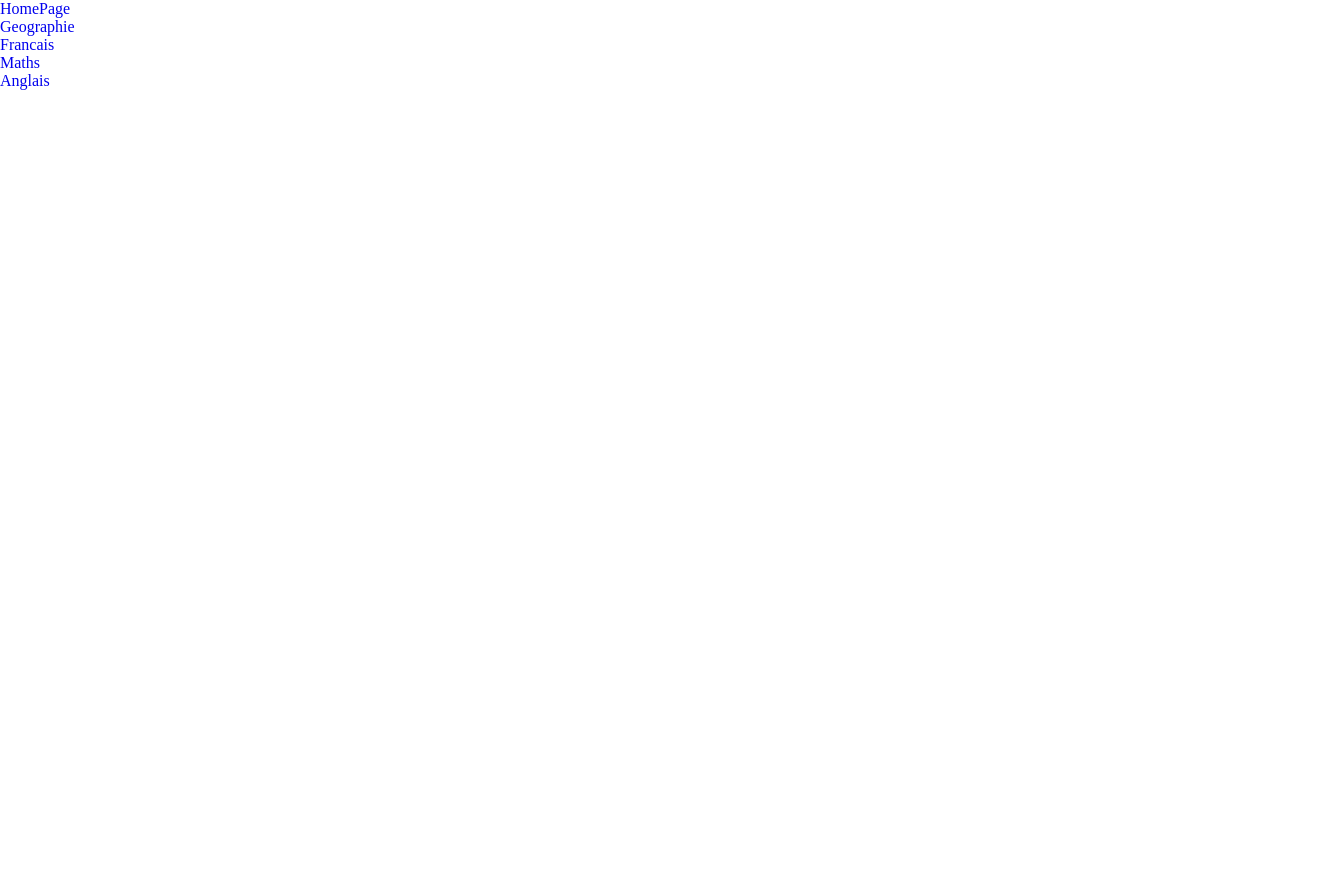
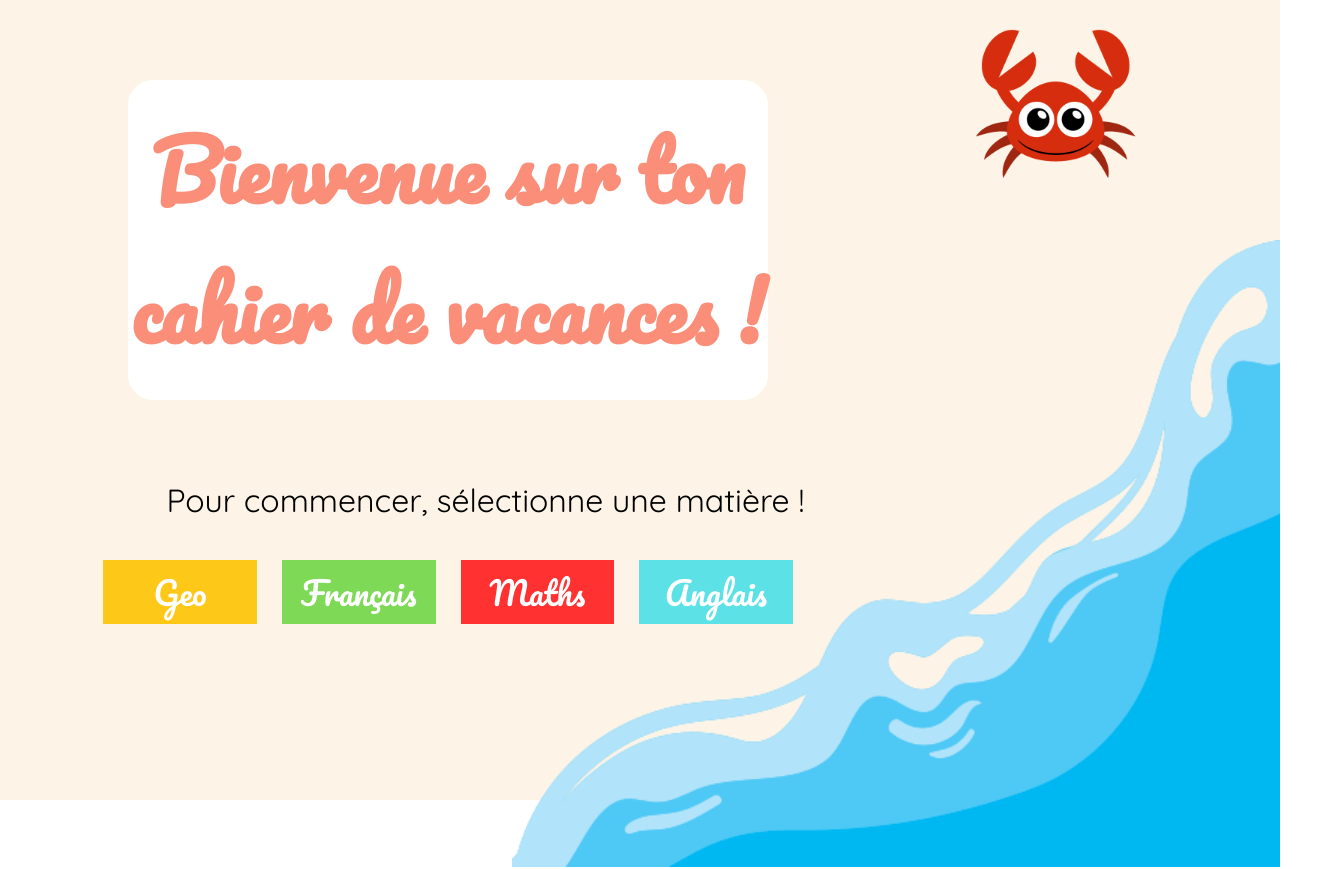
Before and after one commit to MathieuMrt/Mon-cahier-de-vacances, a React (Vite) app: page / in a window 1280 px wide. Shown: the top 869 px of the page, 1344 px wide, since content can reach past the window. Before the commit the page ends 800 px from the top, so only its background shows below. Built offline with nearby package versions, Linux system fonts and the light colour scheme.

Commit message:
Home Page Terminée CV1

```diff
--- a/src/components/HomePage/HomePage.jsx
+++ b/src/components/HomePage/HomePage.jsx
@@ -1,12 +1,20 @@
-import React from 'react';
-import NavBar from './NavBar';
+import React from "react";
+import NavBar from "./NavBar";
+import vague from "../../assets/images/vague.webp";
+import crabe from "../../assets/images/crabe.png";
 
 const HomePage = () => {
-    return (
-        <div className = "home">
-            <NavBar/>
-        </div>
-    );
+  return (
+    <div className="home">
+      <div className="titre">
+        <h1>Bienvenue sur ton cahier de vacances !</h1>
+      </div>
+      <p className="start-texte">Pour commencer, sélectionne une matière !</p>
+      <NavBar />
+      <img className="image-vague" src={vague} alt="vague" />
+      <img className="image-crabe" src={crabe} alt="crabe" />
+    </div>
+  );
 };
 
 export default HomePage;
--- a/src/components/HomePage/HomePage.scss
+++ b/src/components/HomePage/HomePage.scss
@@ -1,3 +1,97 @@
 .home {
+  background-color: $backGroundColor;
+  width: 100vw;
+  height: 100vh;
 
+  .titre {
+    position: absolute;
+    font-family: $titleFont;
+    color: $titleColor;
+    display: flex;
+    align-items: center;
+    text-align: center;
+    font-size: 2.5rem;
+    background-color: white;
+    border-radius: 25px;
+    width: 50%;
+    height: 40%;
+    left: 10%;
+    top: 10%;
+  }
+
+  .start-texte {
+    position: absolute;
+    font-family: $textFont;
+    font-size: 2rem;
+    left: 13%;
+    top: 60%;
+  }
+
+  .navbar {
+    position: absolute;
+    width: 100%;
+    height: 100%;
+    font-family: $titleFont;
+    font-size: 2em;
+    left: 5%;
+    top: 70%;
+  }
+
+  a {
+    color: white;
+  }
+
+  .navbar-button {
+    display: flex;
+    justify-content: center;
+    width: 60%;
+    height: 8%;
+    gap: 25px;
+  }
+
+  .geographie {
+    display: flex;
+    justify-content: center;
+    align-items: center;
+    width: 20%;
+    background-color: $geoColor;
+  }
+
+  .français {
+    display: flex;
+    justify-content: center;
+    align-items: center;
+    width: 20%;
+    background-color: $francaisColor;
+  }
+
+  .maths {
+    display: flex;
+    justify-content: center;
+    align-items: center;
+    width: 20%;
+    background-color: $mathsColor;
+  }
+
+  .anglais {
+    display: flex;
+    justify-content: center;
+    align-items: center;
+    width: 20%;
+    background-color: $anglaisColor;
+  }
+
+  .image-crabe {
+    position: absolute;
+    width: 15%;
+    left: 75%;
+    bottom: 75%;
+  }
+
+  .image-vague {
+    position: absolute;
+    width: 60%;
+    left: 40%;
+    top: 30%;
+  }
 }
--- a/src/components/HomePage/NavBar.jsx
+++ b/src/components/HomePage/NavBar.jsx
@@ -1,18 +1,25 @@
-import React from 'react';
-import { NavLink } from 'react-router-dom';
+import React from "react";
+import { NavLink } from "react-router-dom";
 
 const NavBar = () => {
-    return (
-        <div className="navbar">
-            <ul>
-                <li><NavLink to="/">HomePage</NavLink></li>
-                <li><NavLink to="geographie">Geographie</NavLink></li>
-                <li><NavLink to="francais">Francais</NavLink></li>
-                <li><NavLink to="maths">Maths</NavLink></li>
-                <li><NavLink to="anglais">Anglais</NavLink></li>
-            </ul>
-        </div>
-    );
+  return (
+    <div className="navbar">
+      <ul className="navbar-button">
+        <li className="geographie">
+          <NavLink to="geographie">Geo</NavLink>
+        </li>
+        <li className="français">
+          <NavLink to="francais">Français</NavLink>
+        </li>
+        <li className="maths">
+          <NavLink to="maths">Maths</NavLink>
+        </li>
+        <li className="anglais">
+          <NavLink to="anglais">Anglais</NavLink>
+        </li>
+      </ul>
+    </div>
+  );
 };
 
 export default NavBar;
```
Also changed, not shown: src/assets/images/crabe.png (added), src/assets/images/vague.webp (added).
